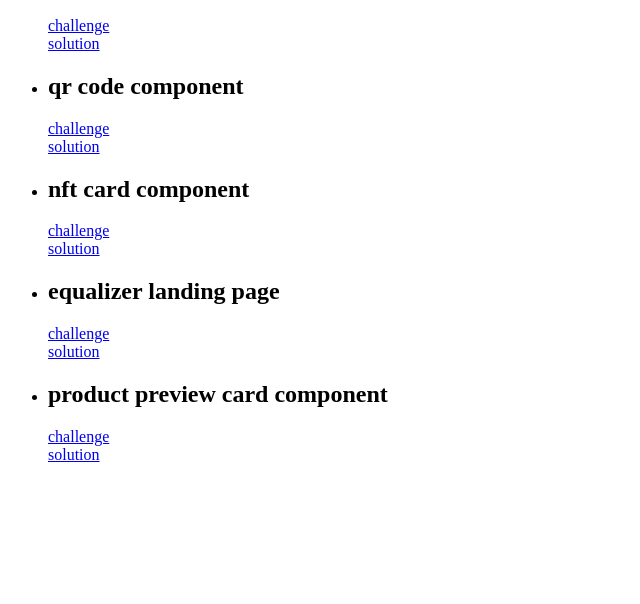
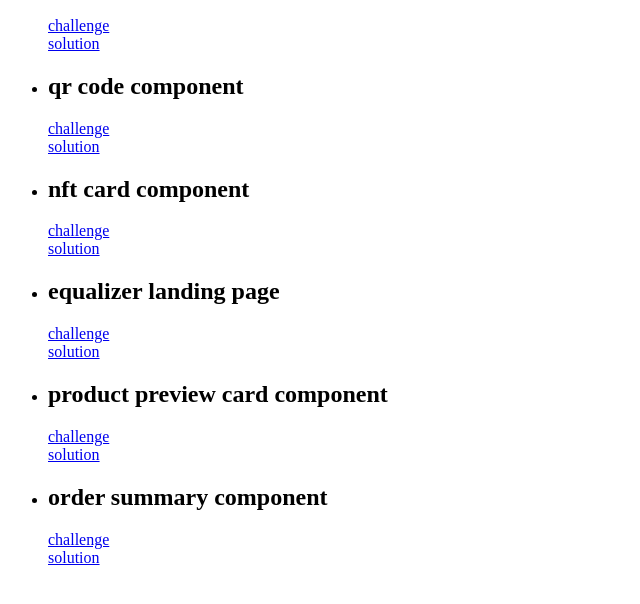
Before and after one commit to kxrn0/Front-End-Challenges, a plain HTML site: page index.html in a window 1280 px wide. Shown: the part 110-714 px from the top of the page, without its empty margins (0-640 px from the left). Drawn offline with Linux system fonts and the light colour scheme.

Commit message:
summed up

```diff
--- a/index.html
+++ b/index.html
@@ -39,6 +39,12 @@
             <br>
             <a href="./product_preview_card_component/index.html">solution</a>
         </li>
+        <li>
+            <h2>order summary component</h2>
+            <a href="https://www.frontendmentor.io/challenges/order-summary-component-QlPmajDUj">challenge</a>
+            <br>
+            <a href="./order-summary-component-main/index/html">solution</a>
+        </li>
     </ul>
 </body>
 </html>
--- a/order-summary-component-main/styles.css
+++ b/order-summary-component-main/styles.css
@@ -34,7 +34,7 @@
 body {
     background-color: var(--body-bg);
     background-image: url("./images/pattern-background-desktop.svg");
-    background-size: cover;
+    background-size: contain;
     background-repeat: no-repeat;
     display: grid;
     place-items: center;
```
